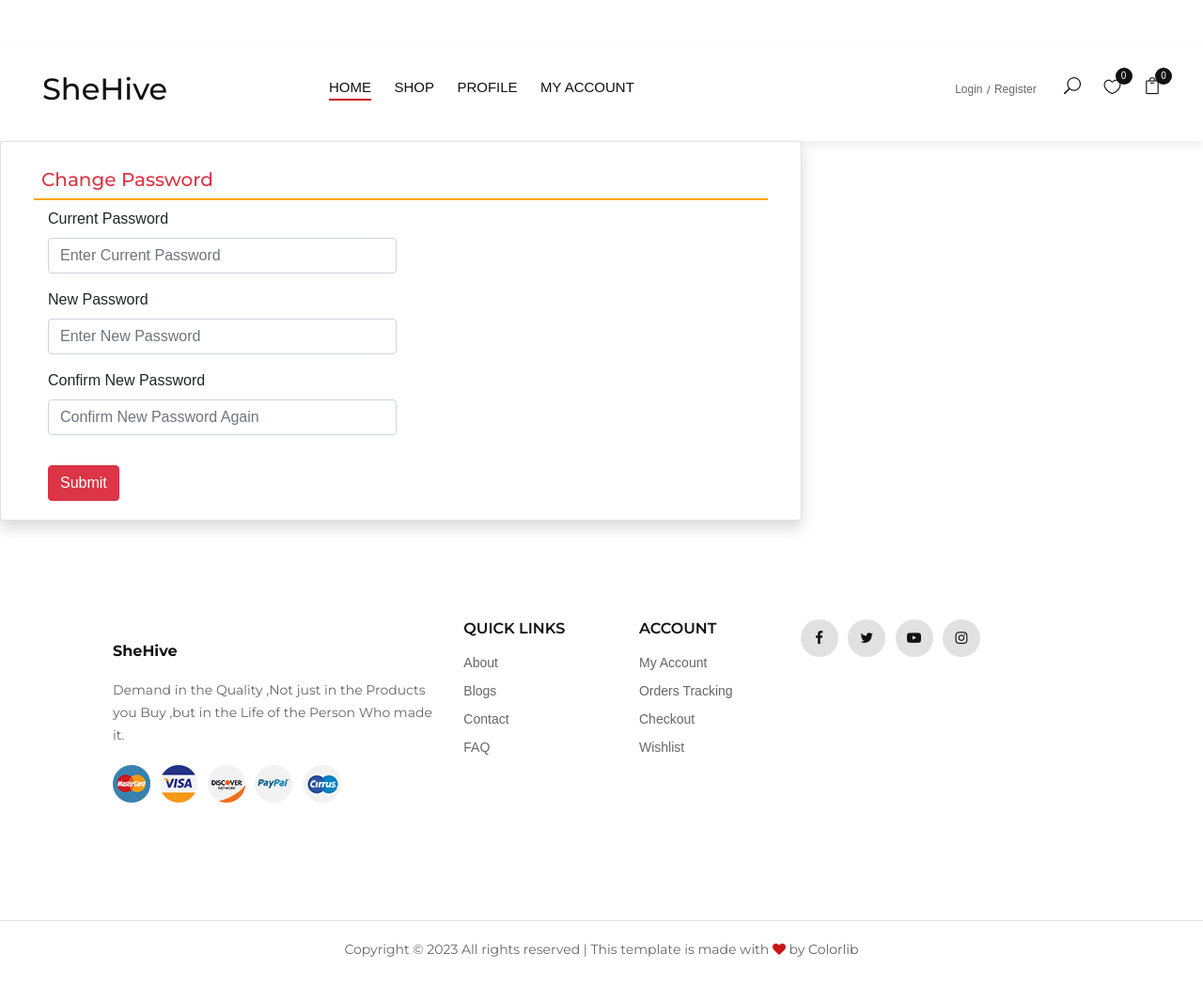
After one commit to sana0443/NovShop, a Django app: page /products/changepassword/ in a window 1280 px wide. The commit adds this page. Shown: the whole page at 94% size. Run offline with Django 4.2, Linux system fonts and the light colour scheme; data that the repository does not hold is empty; style sheets or scripts are compiled from the project's sources; some libraries are stand-ins or nearby versions.

Commit message:
last chenge

```diff
--- a/myproject/Admin/urls.py
+++ b/myproject/Admin/urls.py
@@ -28,6 +28,6 @@ path('order_shipped/<str:trackno>',views.order_shipped,name='order_shipped'),
 path('manage_user/',views.manage_user,name='manage_user'),
 path('ban_user/<int:user_id>',views.block_user,name='ban_user'),
 path('unban_user/<int:user_id>',views.unblock_user,name='unban_user'),
-
+path('admin_logout/',views.logoutadmin,name='admin_logout')
 # path('order_chart/', views.OrderChartView.as_view(), name='order_chart'),
 ]+static(settings.MEDIA_URL, document_root=settings.MEDIA_ROOT)
--- a/myproject/Templates/Adminside/Adbase.html
+++ b/myproject/Templates/Adminside/Adbase.html
@@ -1,7 +1,7 @@
 {% load static %}
 <html lang="en">
 <head>
-    <title>Lush | Luxe</title>
+    <title>SheHive</title>
     <meta charset="utf-8">
     <meta name="viewport" content="width=device-width, initial-scale=1">
     <link rel="stylesheet" href="https://maxcdn.bootstrapcdn.com/bootstrap/4.3.1/css/bootstrap.min.css">
@@ -30,6 +30,8 @@
                 <p class="text-muted mb-0">{{request.user.email}}</p>
             </div>
         </div>
+        <a class="dropdown-item  text-dark bg-light" href="{% url 'logout' %}">Logout</a>
+
     </div>
 
 
@@ -46,7 +48,7 @@
 
         <li class="nav-item dropdown">
             <a class="nav-link dropdown-toggle text-dark bg-light" href="#" id="navbardrop" data-toggle="dropdown">
-                <i class="fas fa-chart-bar mr-3 text-primary fa-fw"></i> MINA's Category
+                <i class="fas fa-chart-bar mr-3 text-primary fa-fw"></i>  Category
             </a>
             <div class="dropdown-menu">
                 <a class="dropdown-item" href="{%url 'add_category' %}">Add Category</a>
--- a/myproject/Templates/base.html
+++ b/myproject/Templates/base.html
@@ -11,7 +11,7 @@
     <meta name="viewport" content="width=device-width, initial-scale=1.0">
 
     <meta http-equiv="X-UA-Compatible" content="ie=edge">
-    <title>Lush | Luxe</title>
+    <title>SheHive</title>
 
     <!-- Google Font -->
     <link href="https://fonts.googleapis.com/css2?family=Cookie&display=swap" rel="stylesheet">
@@ -30,6 +30,10 @@
     <link rel="stylesheet" href="{% static '/css/slicknav.min.css'%}"  type="text/css">
     <link rel="stylesheet" href="{% static '/css/sass.css'%}"  type="text/css">
     <link rel="stylesheet" href="{% static '/css/order.css'%}"  type="text/css">
+    <!--alertify CSS -->
+    <link rel="stylesheet" href="//cdn.jsdelivr.net/npm/alertifyjs@1.13.1/build/css/alertify.min.css"/>
+    <!-- Default theme -->
+    <link rel="stylesheet" href="//cdn.jsdelivr.net/npm/alertifyjs@1.13.1/build/css/themes/default.min.css"/>
     {% comment %} <link rel="stylesheet" href="{% static '/css/profile.css'%}"  type="text/css"> {% endcomment %}
 
 
@@ -79,7 +83,7 @@
             <div class="row">
                 <div class="col-xl-3 col-lg-2">
                     <div class="header__logo">
-                        <h2>MINA"S</h2>
+                        <h2>SheHive</h2>
                     </div>
                 </div>
                 <div class="col-xl-6 col-lg-7">
@@ -100,12 +104,17 @@
 
                         </li>
                         {% if user.is_authenticated %}
-
-                        <a href="{% url 'logout' %}">logout</a>
+                            {% if user.is_superuser %}
+                            <ul>
+                            <li class="fa fa-user"> <a href="{% url 'admin_dsbd' %}">admin</a></li>
+                            <a href="{% url 'logout' %}">logout</a>
+                            {% else %}
+                            <a href="{% url 'logout' %}">logout</a>
+                            {% endif %}
                         {% else %}
-                        <a href="{% url 'signin' %}">Login</a>
-                        <a href="#">Register</a>
-                            {% endif %}
+                            <a href="{% url 'signin' %}">Login</a>
+                            <a href="{% url 'signup' %}">Register</a>
+                        {% endif %}
                         </div>
                         <ul class="header__right__widget">
                             <li><span class="icon_search search-switch"></span></li>
@@ -204,9 +213,10 @@
         <div class="col-lg-4 col-md-6 col-sm-7">
           <div class="footer__about">
             <div class="footer__logo">
-              <a href="./index.html"><img src="{% static 'img/logo.png'%}" alt=""></a>
+              <a href="./index.html"><img src="" alt=""></a>
+              <h6><strong>SheHive</strong></h6>
             </div>
-            <p>Lorem ipsum dolor sit amet, consectetur adipiscing elit, sed do eiusmod tempor incididunt cilisis.</p>
+            <p>Demand in the Quality ,Not just in the Products you Buy ,but in the Life of the Person Who made it.</p>
             <div class="footer__payment">
               <a href="#"><img src="img/payment/payment-1.png" alt=""></a>
               <a href="#"><img src="img/payment/payment-2.png" alt=""></a>
@@ -283,6 +293,17 @@
     <!-- Js Plugins -->
     {% block scripts %}{% endblock %}
 
+    <!--Alertify JavaScript -->
+    <script src="//cdn.jsdelivr.net/npm/alertifyjs@1.13.1/build/alertify.min.js"></script>
+
+    <script>
+        alertify.set('notifier','position', 'top-right');
+        {% for msg in messages %}
+            alertify.success('{{ msg }}');
+        {% endfor %}
+
+    </script>
+
 
       <!-- image zooming js -->
       {% comment %} <script src="{% static 'js/zoomsl.js' %}"></script>
--- a/myproject/Templates/cancel_order.html
+++ b/myproject/Templates/cancel_order.html
@@ -2,11 +2,11 @@
 
 {% block content %}
   <div class="container mt-5">
-    {% if messages %}
+    {% comment %} {% if messages %}
       {% for message in messages %}
         <div class="alert alert-{{ message.tags }}" role="alert">
           {{ message }}
-        </div>
+        </div> {% endcomment %}
       {% endfor %}
     {% endif %}
     <h1>Order Cancelled</h1>
--- /dev/null
+++ b/myproject/Templates/changepassword.html
@@ -0,0 +1,43 @@
+{% extends 'base.html' %}
+{% block content %}
+
+<div class="card shadow col-sm-8">
+    <div class="card-body">
+        <h5 class="p-2 text-danger" style="border-bottom: 2px solid orange;">Change Password</h5>
+        <div class="container-fluid">
+            <form method="POST" action="">
+                {% csrf_token %}
+                <div class="form-row">
+
+                    <div class="col-sm-6">
+                        <div class="form-group">
+                            <label>Current Password</label>
+                            <input type="password" name="currentpassword" id="currentpassword" placeholder="Enter Current Password"  class="form-control" required>
+                        </div>
+                    </div>
+                </div>
+
+                <div class="form-row">
+                    <div class="col-sm-6">
+                        <div class="form-group">
+                            <label>New Password</label>
+                            <input type="password" name="newpassword" placeholder="Enter New Password"  class="form-control" required>
+                        </div>
+                    </div>
+                </div>
+
+                <div class="form-row">
+                    <div class="col-sm-6">
+                        <div class="form-group">
+                            <label>Confirm New Password</label>
+                            <input type="password" name="confirmpassword" id="confirmpassword" placeholder="Confirm New Password Again"  class="form-control" required>
+                        </div>
+                    </div>
+
+                </div>
+                <input type="submit" value="Submit" class="btn btn-danger mt-3">
+            </form>
+        </div>
+    </div>
+</div>
+{% endblock %}
--- a/myproject/Templates/index.html
+++ b/myproject/Templates/index.html
@@ -85,11 +85,11 @@
             <div class="col-lg-8 col-md-8">
                 <ul class="filter__controls">
                     <li class="active" data-filter="{% url 'products' 0 %}">All</li>
-                    <li data-filter=".women">Women's</li>
+                    {% comment %} <li data-filter=".women">Women's</li>
                     <li data-filter=".men">Men's</li>
                     <li data-filter=".kid">Kid's</li>
                     <li data-filter=".accessories">Accessories</li>
-                    <li data-filter=".cosmetic">Cosmetics</li>
+                    <li data-filter=".cosmetic">Cosmetics</li> {% endcomment %}
                 </ul>
             </div>
         </div>
--- a/myproject/Templates/order.html
+++ b/myproject/Templates/order.html
@@ -8,7 +8,7 @@
                 <h5 class="card-title mb-3">My Account</h5>
                 <ul class="list-group list-group-flush">
                     <li class="list-group-item border-0"><a href="{% url 'profile' %}" class="text-decoration-none text-dark">Edit Profile</a></li>
-                    <li class="list-group-item border-0"><a href="" class="text-decoration-none text-dark">Change Password</a></li>
+                    <li class="list-group-item border-0"><a href="{% url 'changepassword' %}" class="text-decoration-none text-dark">Change Password</a></li>
 
                     <li class="list-group-item border-0"><a href="{% url 'wallet_balance' %}" class="text-decoration-none text-dark">My wallet</a></li>
                     <li class="list-group-item border-0"><a href="{% url 'logout' %}" class="text-decoration-none text-dark">Logout</a></li>
--- a/myproject/Templates/shop.html
+++ b/myproject/Templates/shop.html
@@ -95,7 +95,7 @@
                                         <i class="fa fa-star"></i>
                                         <i class="fa fa-star"></i>
                                     </div>
-                                    <div class="product__price">${{j.discount_price}}</div>
+                                    <div class="product__price">Rs/-{{j.discount_price}}</div>
                                 </div>
                             </div>
 
--- a/myproject/Templates/signup.html
+++ b/myproject/Templates/signup.html
@@ -17,7 +17,7 @@
 
 
 <section class="vh-100 bg-image"
-  style="background-image: url('https://mdbcdn.b-cdn.net/img/Photos/new-templates/search-box/img4.webp');">
+  style="background-image: url('https://static.vecteezy.com/system/resources/previews/011/911/000/large_2x/full-street-fashion-slender-figure-beautiful-face-graceful-girl-sitting-on-isolated-white-background-portrait-of-female-model-in-studio-plastic-surgery-and-aesthetic-cosmetology-copy-space-free-photo.jpg');">
   <div class="mask d-flex align-items-center h-100 gradient-custom-3">
     <div class="container h-100">
       <div class="row d-flex justify-content-center align-items-center h-100">
--- a/myproject/myproject/settings.py
+++ b/myproject/myproject/settings.py
@@ -65,7 +65,7 @@ ROOT_URLCONF = 'myproject.urls'
 TEMPLATES = [
     {
         'BACKEND': 'django.template.backends.django.DjangoTemplates',
-        'DIRS': [os.path.join(BASE_DIR,'Templates')],
+        'DIRS': [os.path.join(BASE_DIR,'templates')],
         'APP_DIRS': True,
         'OPTIONS': {
             'context_processors': [
@@ -95,8 +95,8 @@ DATABASES = {
     'default': {
         'ENGINE': 'django.db.backends.postgresql',
         'NAME': 'mina',
-        'USER': 'banu',
-        'PASSWORD': '44444',
+        'USER': 'postgres',
+        'PASSWORD': '4444',
         'HOST': 'localhost',
 
     }
--- a/myproject/products/urls.py
+++ b/myproject/products/urls.py
@@ -27,7 +27,8 @@ urlpatterns = [
      path('view_product_order/<str:trackno>',views.view_product_order,name='view_product_order'),
     path('cancel_order/<str:order_id>',views.cancel_order,name='cancel_order'),
     path('wallet_balance/', views.wallet_balance, name='wallet_balance'),
-    path('remove_wishlist/<int:pk>',views.remove_wishlist,name='remove_wishlist')
+    path('remove_wishlist/<int:pk>',views.remove_wishlist,name='remove_wishlist'),
+    path('changepassword/',views.changepassword,name='changepassword')
 
 
 
--- a/myproject/products/views.py
+++ b/myproject/products/views.py
@@ -2,6 +2,7 @@ from django.shortcuts import render,redirect
 from django.http import HttpResponse
 from django.views import View
 from home.models import profile
+# from home.views import Signin
 from.models import product,cart,Category,Order,Address,OrderItem,variation,Wishlist,coupen,Wallet,Refund
 from django.db.models import Count
 from django.db.models import Q
@@ -16,6 +17,7 @@ from django.utils.datastructures import MultiValueDictKeyError
 from home.models import User
 from django.utils import timezone
 import razorpay
+from django.contrib.auth.models import auth
 from django.core.paginator import Paginator,EmptyPage,PageNotAnInteger
 
 
@@ -133,39 +135,37 @@ def add_to_cart(request, prod_id):
         return redirect('show-cart')
 
 
+def products(request,pid):
 
-def products(request,pid):
+    allcategory = Category.objects.all()
 
     if pid == 0:
         Product = product.objects.all()
-        paginator   = Paginator(Product, 4)
-        page        = request.GET.get('page')
-        paged_users = paginator.get_page(page)
+
     else:
-     category = Category.objects.get(id=pid)
+        allcategory = Category.objects.all()
+        category = Category.objects.get(id=pid)
+        Product = product.objects.filter(category=category)
 
+    paginator = Paginator(Product, 4)
+    page = request.GET.get('page')
+    paged_users = paginator.get_page(page)
 
-     Product = product.objects.filter(category=category)
+    return render(request, "shop.html", locals())
 
-    allcategory = Category.objects.all()
-    context={
-        # 'Product':Product,
-        'allcategory':allcategory,
-        'paged_users' : paged_users,
-
-            }
-
-    return render(request, "shop.html", context)
 
 def search(request):
     if 'keyword' in request.GET:
         keyword = request.GET['keyword']
         if keyword:
-             products = product.objects.order_by('id').filter(Q(discription__icontains=keyword) | Q(title__icontains=keyword))
-             product_count = products.count()
+             Product = product.objects.order_by('id').filter(Q(discription__icontains=keyword) | Q(title__icontains=keyword))
+             paginator = Paginator(Product, 4)
+             page = request.GET.get('page')
+
+             paged_users = paginator.get_page(page)
     context = {
-        'Product': products,
-
+        'Product': Product,
+        'paged_users':paged_users
     }
     return render(request, 'shop.html', context)
 
@@ -639,3 +639,30 @@ def razor_pay(request):
 
 
     })
+
+
+
+
+def changepassword(request):
+    if request.method == 'POST':
+        oldpass = request.POST['currentpassword']
+        newpass = request.POST['newpassword']
+        confirm_newpass = request.POST['confirmpassword']
+        user = auth.authenticate(username=request.user.username, password=oldpass)
+        if user:
+            if oldpass == newpass:
+                messages.warning(request, 'oldpassword and new password should not be same')
+
+            elif newpass == confirm_newpass:
+                user.set_password(newpass)
+                user.save()
+                messages.success(request, "Password Changed")
+                return redirect('home')
+            else:
+                messages.success(request, "Password not matching")
+                return redirect(changepassword)
+        else:
+            messages.success(request, "Invalid Password")
+            return redirect(changepassword)
+
+    return render(request, 'changepassword.html')
```
Also changed, not shown: myproject/Admin/views.py (+9 -0 lines), myproject/Templates/view_product_order.html (+12 -1 lines), myproject/Templates/wallet.html (+5 -4 lines), myproject/home/views.py (+4 -3 lines).
